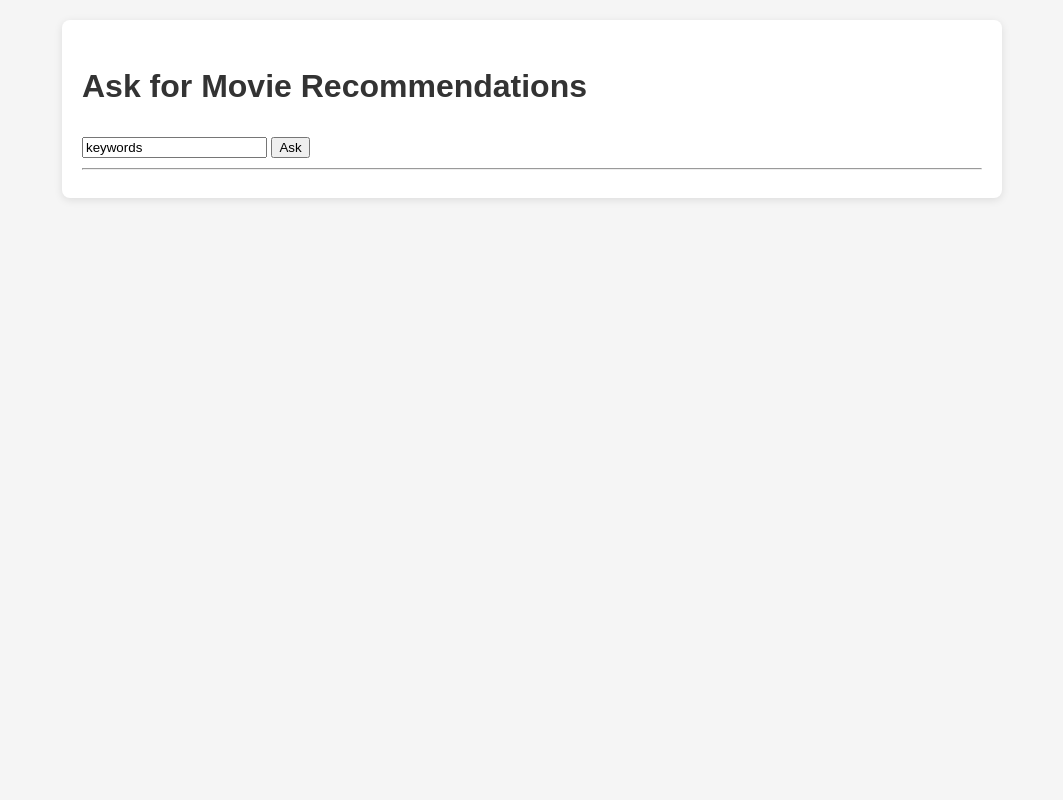
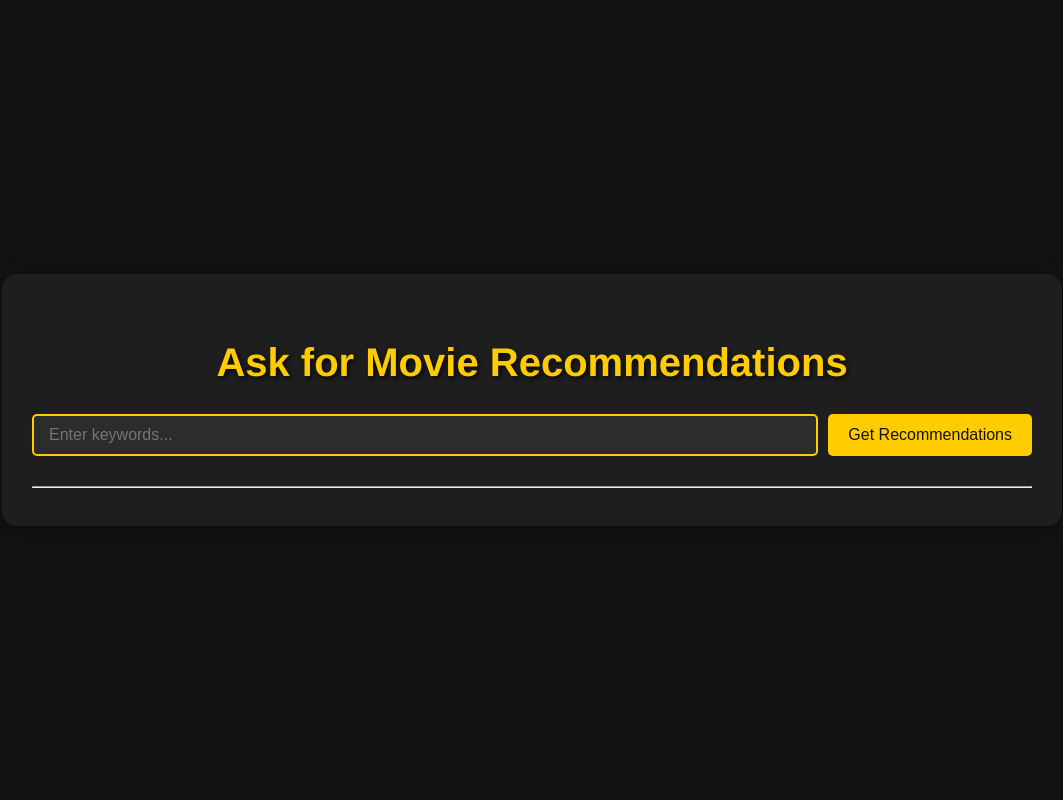
Before and after one commit to Yawen-mona/CineAI, a Flask app: page / in a window 1280 px wide. Shown: the whole page, without its empty margins (108-1171 px from the left). Run offline with Flask 3, Linux system fonts and the light colour scheme.

Commit message:
design the style and html page

```diff
--- a/app.py
+++ b/app.py
@@ -7,7 +7,7 @@ app = Flask(__name__, static_folder='static')
 # set up our landing page
 @app.route('/')
 def index():
-    return render_template('index.html', question="keywords", chatbot_response="", poster_url="")
+    return render_template('index.html', question="", chatbot_response="", poster_url="")
 
 # only use this when posting data!
 @app.route('/', methods=['GET', 'POST'])
--- a/static/css/style.css
+++ b/static/css/style.css
@@ -1,86 +1,149 @@
-/* General Reset */
 body {
     margin: 0;
-    font-family: Arial, sans-serif;
+    font-family: 'Helvetica Neue', Arial, sans-serif;
     line-height: 1.6;
     color: #333;
-    background-color: #f5f5f5;
+    background-color: #121212;
+    display: flex;
+    justify-content: center;
+    align-items: center;
+    min-height: 100vh;
 }
 
 .container {
-    max-width: 900px;
-    margin: 20px auto;
-    padding: 20px;
-    background: #fff;
-    border-radius: 8px;
-    box-shadow: 0 2px 8px rgba(0, 0, 0, 0.1);
+    max-width: 1000px;
+    width: 90%;
+    background: #1e1e1e;
+    border-radius: 15px;
+    box-shadow: 0 4px 20px rgba(0, 0, 0, 0.3);
+    overflow: hidden;
+    padding: 30px;
+    text-align: center;
+    color: #ffffff;
+}
+
+h1 {
+    font-size: 2.5em;
+    margin-bottom: 20px;
+    color: #ffcc00;
+    text-shadow: 2px 2px 4px rgba(0, 0, 0, 0.8);
+}
+
+form {
+    margin-bottom: 30px;
+    display: flex;
+    justify-content: center;
+    gap: 10px;
+}
+
+form input[type="text"] {
+    padding: 10px 15px;
+    font-size: 1em;
+    border: 2px solid #ffcc00;
+    border-radius: 5px;
+    flex: 1;
+    background-color: #2c2c2c;
+    color: #fff;
+}
+
+form button {
+    padding: 10px 20px;
+    font-size: 1em;
+    color: #121212;
+    background-color: #ffcc00;
+    border: none;
+    border-radius: 5px;
+    cursor: pointer;
+    transition: all 0.3s ease;
+}
+
+form button:hover {
+    background-color: #e6b800;
+}
+
+.main-content {
+    margin: 0 auto;
+    display: flex;
+    flex-direction: column;
+    align-items: center;
+    gap: 30px;
 }
 
 .movie {
     display: flex;
-    flex-direction: row;
-    margin-bottom: 20px;
-    border-bottom: 1px solid #ddd;
-    padding-bottom: 20px;
+    align-items: center;
+    gap: 20px;
+    padding: 20px;
+    background: #2c2c2c;
+    border-radius: 12px;
+    box-shadow: 0 4px 12px rgba(0, 0, 0, 0.5);
+    transition: transform 0.3s, box-shadow 0.3s;
+    max-width: 800px;
+    width: 100%;
 }
 
-.movie:last-child {
-    border-bottom: none;
-    margin-bottom: 0;
-    padding-bottom: 0;
+.movie:hover {
+    transform: scale(1.05);
+    box-shadow: 0 6px 18px rgba(0, 0, 0, 0.6);
 }
 
 .poster {
-    flex: 0 0 200px;
-    margin-left: 20px;
+    flex: 0 0 120px;
 }
 
 .poster img {
-    max-width: 100%;
+    width: 120px;
+    height: auto;
     border-radius: 8px;
+    box-shadow: 0 4px 12px rgba(0, 0, 0, 0.6);
 }
 
 .details {
     flex: 1;
-    margin-right: 20px;
+    text-align: left;
 }
 
 .details h2 {
-    margin: 0 0 10px;
     font-size: 1.5em;
-    color: #333;
+    margin: 0;
+    color: #ffcc00;
+    margin-bottom: 10px;
 }
 
 .details p {
     margin: 5px 0;
     font-size: 1em;
-    color: #666;
+    color: #e0e0e0;
 }
 
 .details .vote-average {
     font-weight: bold;
-    color: #444;
+    color: #ff9900;
+    margin-top: 10px;
 }
 
 .details .release-date {
     font-style: italic;
-    color: #777;
+    color: #cccccc;
+}
+
+.footer {
+    margin-top: 30px;
+    font-size: 0.9em;
+    color: #bbbbbb;
 }
 
 /* Responsive Design */
 @media (max-width: 768px) {
     .movie {
         flex-direction: column;
-        align-items: center;
     }
 
     .poster {
-        margin-left: 0;
-        margin-bottom: 20px;
+        margin-bottom: 15px;
     }
 
     .details {
-        margin-right: 0;
         text-align: center;
     }
 }
--- a/templates/index.html
+++ b/templates/index.html
@@ -11,29 +11,25 @@
         <h1>Ask for Movie Recommendations</h1>
         <form method="POST">
             <input type="text" name="req_question" placeholder="Enter keywords..." value="{{ question }}" required>
-            <button type="submit">Ask</button>
+            <button type="submit">Get Recommendations</button>
         </form>
         <hr>
 
+        <div class="main-content">
         {% if chatbot_response %}
-            <div>
-                <h2>Chatbot Response:</h2>
-                {{ chatbot_response | safe }} <!-- Display the HTML -->
+            <h2>Recommendation Films:</h2>
+            <div class="chatbot-response">
+                {{ chatbot_response | safe }}
             </div>
-        {% elif movies %} <!-- Check for movies if chatbot_response is empty -->
-            <div>
+        {% elif movies %}
             <h2>Recommended Movies:</h2>
             {% for movie in movies %}
             <div class="movie">
                 <div class="details">
                     <h2>{{ movie.title }}</h2>
-                        <p class="overview">{{ movie.overview }}</p>
-                        {% if movie.vote_average %}
-                            <p class="vote-average">Rating: {{ movie.vote_average }}/10</p>
-                        {% endif %}
-                        {% if movie.release_date %}
+                    <p>{{ movie.overview }}</p>
+                    <p class="vote-average">Rating: {{ movie.vote_average }}</p>
                     <p class="release-date">Release Date: {{ movie.release_date }}</p>
-                        {% endif %}
                 </div>
                 {% if movie.poster_url %}
                 <div class="poster">
@@ -42,8 +38,8 @@
                 {% endif %}
             </div>
             {% endfor %}
+        {% endif %}
     </div>
-        {% endif %}
 </div>
 </body>
 </html>
```
Lines whose indentation alone changed are shown as unchanged.
